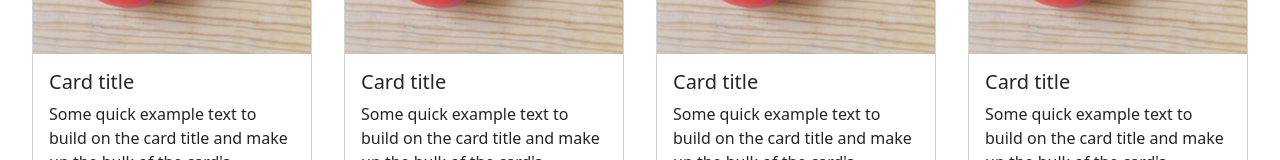
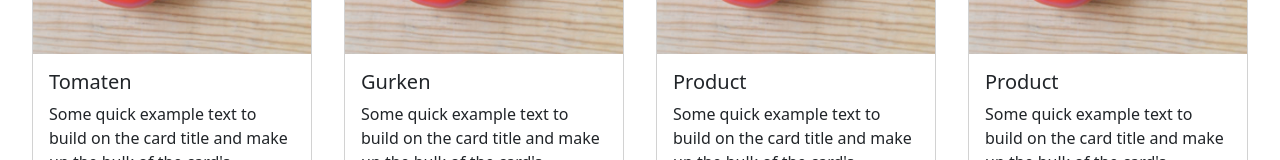
Before and after one commit to felianfilian/poke-online-shop, a React (Create React App) app: page / in a window 1280 px wide. Shown: the part 188-348 px from the top of the page. Built offline with nearby package versions, Linux system fonts and the light colour scheme.

Commit message:
change title value

```diff
--- a/src/app.jsx
+++ b/src/app.jsx
@@ -10,8 +10,8 @@ class App extends Component {
       <div>
         <Navbar />
         <div className="product-container">
-          <Product />
-          <Product />
+          <Product title="Tomaten" />
+          <Product title="Gurken" />
           <Product />
           <Product />
         </div>
--- a/src/components/product.jsx
+++ b/src/components/product.jsx
@@ -2,6 +2,7 @@ import React, { Component } from "react";
 
 class Product extends Component {
   state = {};
+
   render() {
     return (
       <div className="card" style={{ width: "100%" }}>
@@ -11,7 +12,7 @@ class Product extends Component {
           alt="..."
         ></img>
         <div className="card-body">
-          <h5 className="card-title">Card title</h5>
+          <h5 className="card-title">{this.props.title}</h5>
           <p className="card-text">
             Some quick example text to build on the card title and make up the
             bulk of the card's content.
@@ -25,4 +26,9 @@ class Product extends Component {
   }
 }
 
+// default props
+Product.defaultProps = {
+  title: "Product",
+};
+
 export default Product;
```
